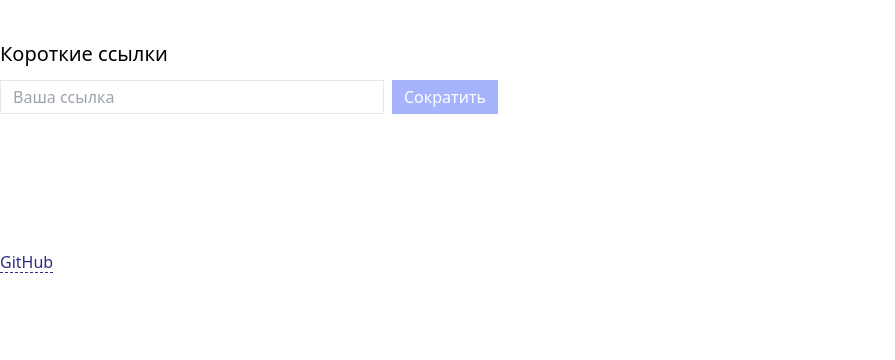
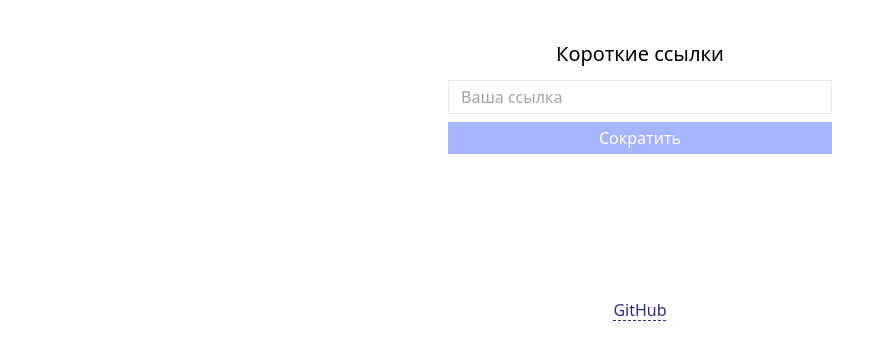
Before and after one commit to tusk-sm/url_shortener, a Next.js app: page / in a window 1280 px wide. Shown: the top 360 px of the page, without its empty margins (0-895 px from the left). Built offline with nearby package versions, Linux system fonts and the light colour scheme.

Commit message:
modified:   src/app/layout.tsx 	modified:   src/components/shortenerForm.tsx

```diff
--- a/src/app/layout.tsx
+++ b/src/app/layout.tsx
@@ -16,7 +16,7 @@ export default function RootLayout({
   return (
     <html lang="en">
       <body>
-        <main className="container mx-auto py-10 min-h-screen ">
+        <main className="container mx-auto py-10 min-h-screen flex flex-col items-center">
           {children}
           <a
             className="inline-block mt-28  text-indigo-900 hover:text-indigo-800 underline decoration-dashed underline-offset-4 cursor-pointer decoration-1"
--- a/src/components/shortenerForm.tsx
+++ b/src/components/shortenerForm.tsx
@@ -43,7 +43,7 @@ export default function ShortenerForm (){
 
     return(
         <form onSubmit={_onSubmit}>
-            <div className="flex">
+            <div className="flex flex-col">
                 <input
                     type="text"
                     onChange={_onChange}
@@ -53,7 +53,7 @@ export default function ShortenerForm (){
                 <button
                     type="submit"
                     disabled={_btnDisabled()}
-                    className="px-3 py-1 bg-indigo-900 mx-2 text-white hover:bg-indigo-900 disabled:bg-indigo-300">
+                    className="px-3 py-1 bg-indigo-900 my-2 text-white hover:bg-indigo-900 disabled:bg-indigo-300">
                         Сократить
                 </button>
             </div>
```
